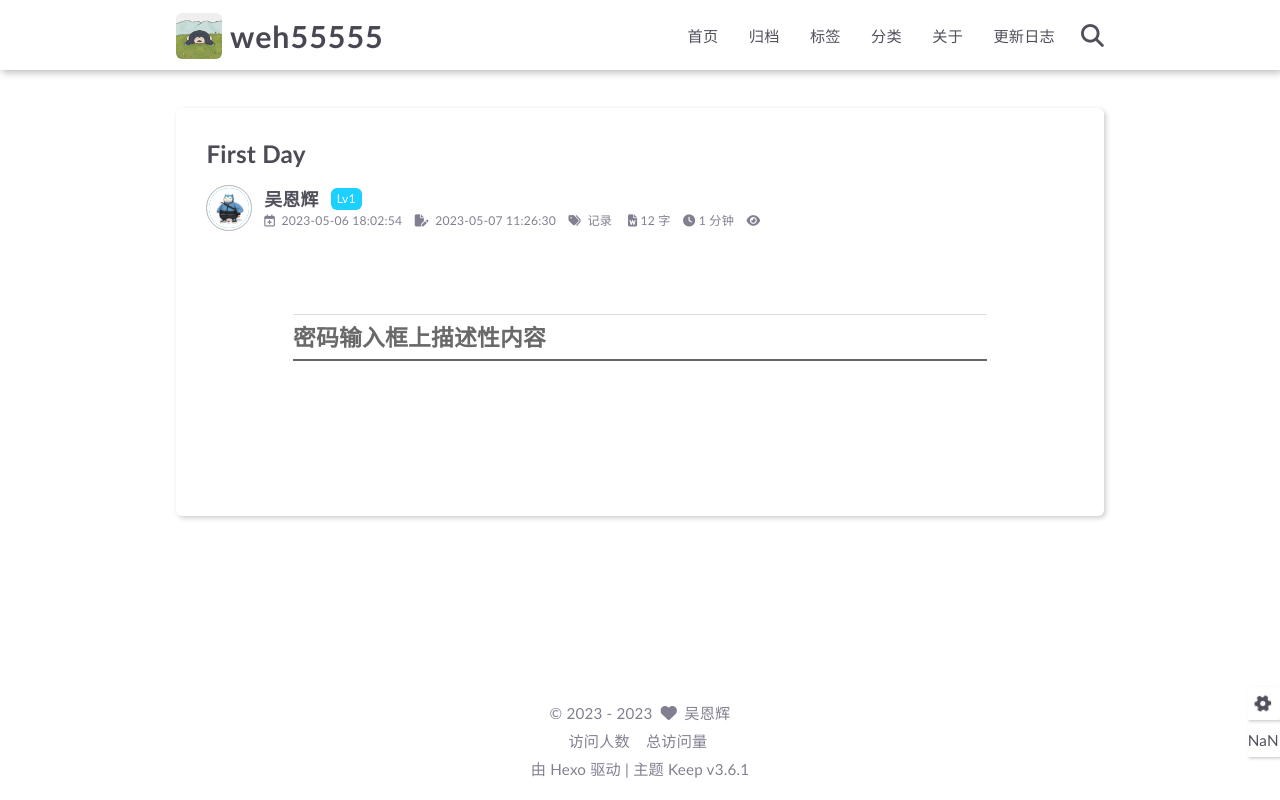
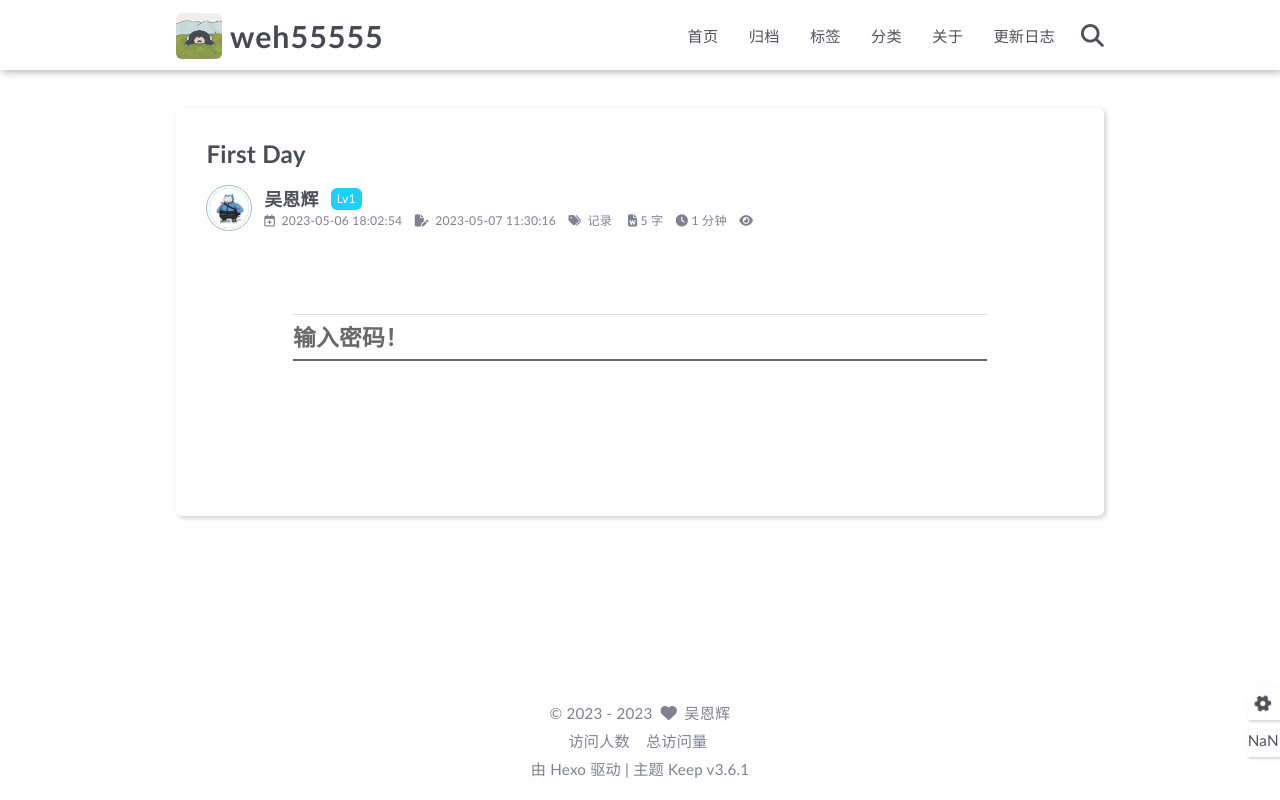
Before and after one commit to weh55555/weh55555.github.io, a plain HTML site: page 2023-05-06-hello-world/index.html in a window 1280 px wide. Drawn offline with Linux system fonts and the light colour scheme; some packages are replaced by stand-ins of ours; a script that the page names is missing.

Commit message:
Site updated: 2023-05-07 11:30:27

```diff
--- a/2023-05-06-hello-world/index.html
+++ b/2023-05-06-hello-world/index.html
@@ -221,7 +221,7 @@
 
         <span class="article-update-date article-meta-item">
         <i class="fas fa-file-pen"></i>&nbsp;
-        <span class="pc">2023-05-07 11:26:30</span>
+        <span class="pc">2023-05-07 11:30:16</span>
     </span>
 
 
@@ -241,7 +241,7 @@
 
 
         <span class="article-wordcount article-meta-item">
-            <i class="fas fa-file-word"></i>&nbsp;<span>12 字</span>
+            <i class="fas fa-file-word"></i>&nbsp;<span>5 字</span>
         </span>
 
 
@@ -270,7 +270,7 @@
     <div class="hbe hbe-input hbe-input-default">
       <input class="hbe hbe-input-field hbe-input-field-default" type="password" id="hbePass">
       <label class="hbe hbe-input-label hbe-input-label-default" for="hbePass">
-        <span class="hbe hbe-input-label-content hbe-input-label-content-default">密码输入框上描述性内容</span>
+        <span class="hbe hbe-input-label-content hbe-input-label-content-default">输入密码！</span>
       </label>
     </div>
   </div>
--- a/search.xml
+++ b/search.xml
@@ -9,7 +9,7 @@
     <div class="hbe hbe-input hbe-input-default">
       <input class="hbe hbe-input-field hbe-input-field-default" type="password" id="hbePass">
       <label class="hbe hbe-input-label hbe-input-label-default" for="hbePass">
-        <span class="hbe hbe-input-label-content hbe-input-label-content-default">密码输入框上描述性内容</span>
+        <span class="hbe hbe-input-label-content hbe-input-label-content-default">输入密码！</span>
       </label>
     </div>
   </div>
```
Also changed, not shown: index.html (+1 -1 lines).
